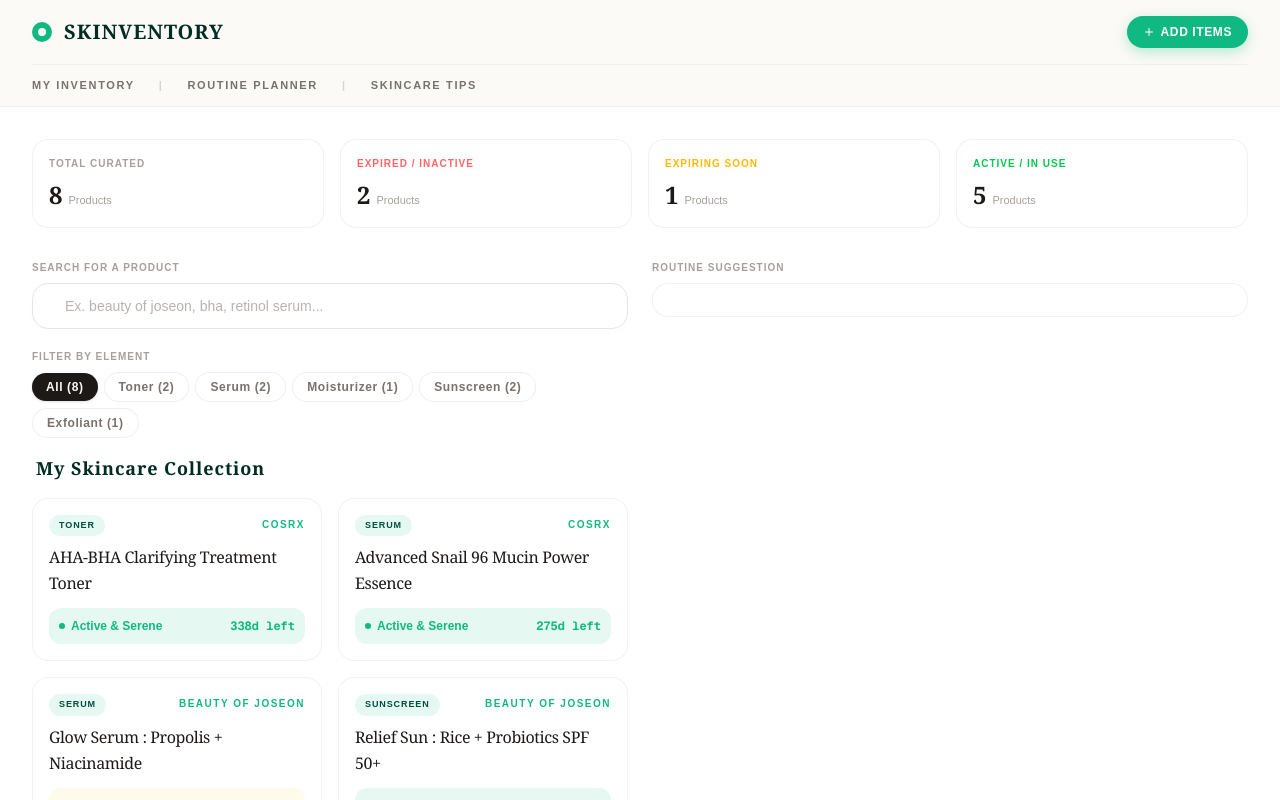
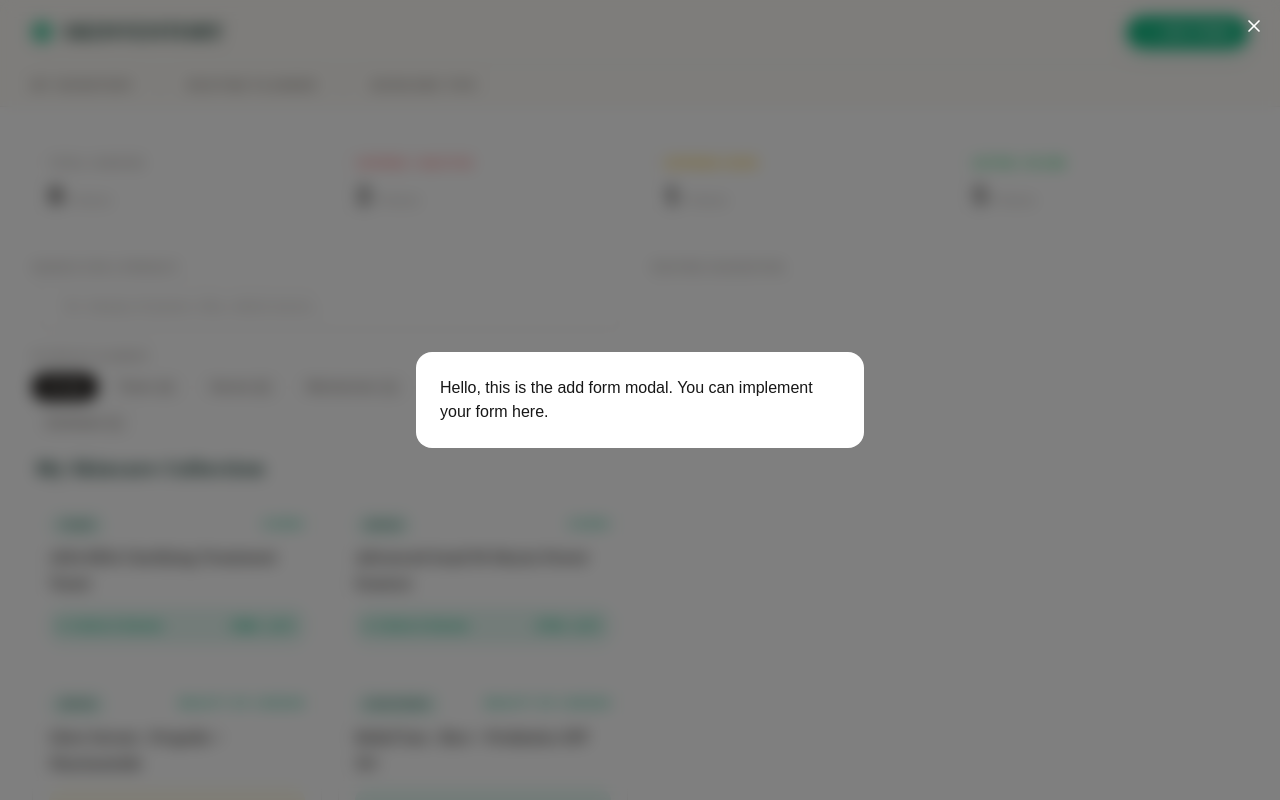
Before and after one commit to faabaf01/skinventory-nextjs, a Next.js app: page / in a window 1280 px wide. Both pictures are taken after a click on the button "ADD ITEMS". Shown: the top 800 px of the page. Built offline with nearby package versions, Linux system fonts and the light colour scheme.

Commit message:
add modal overlay

```diff
--- a/app/page.tsx
+++ b/app/page.tsx
@@ -1,5 +1,5 @@
 "use client";
-import { Plus, Search } from "lucide-react";
+import { Plus, Search, X } from "lucide-react";
 import { ExpiringSoonProduct, SkincareProduct } from "./types";
 import { useState } from "react";
 import StatusCard from "./components/statusCard";
@@ -426,6 +426,19 @@
           </div>
         </div>
       </main>
+      {showAddForm && (
+        <div className="fixed inset-0 bg-black/50 backdrop-blur-sm flex items-center justify-center z-50">
+          <button
+            className="absolute cursor-pointer top-4 right-4 text-white text-xl font-bold"
+            onClick={() => setShowAddForm(false)}
+          >
+            <X className="w-5 h-5" />
+          </button>
+          <div className="bg-white rounded-2xl p-6 w-full max-w-md relative">
+            Hello, this is the add form modal. You can implement your form here.
+          </div>
+        </div>
+      )}
 
       <footer className="bg-stone-100 border-t border-stone-200/50 mt-16 py-12">
         <div className="max-w-7xl mx-auto px-4 text-center sm:px-6 lg:px-8 space-y-3">
```
